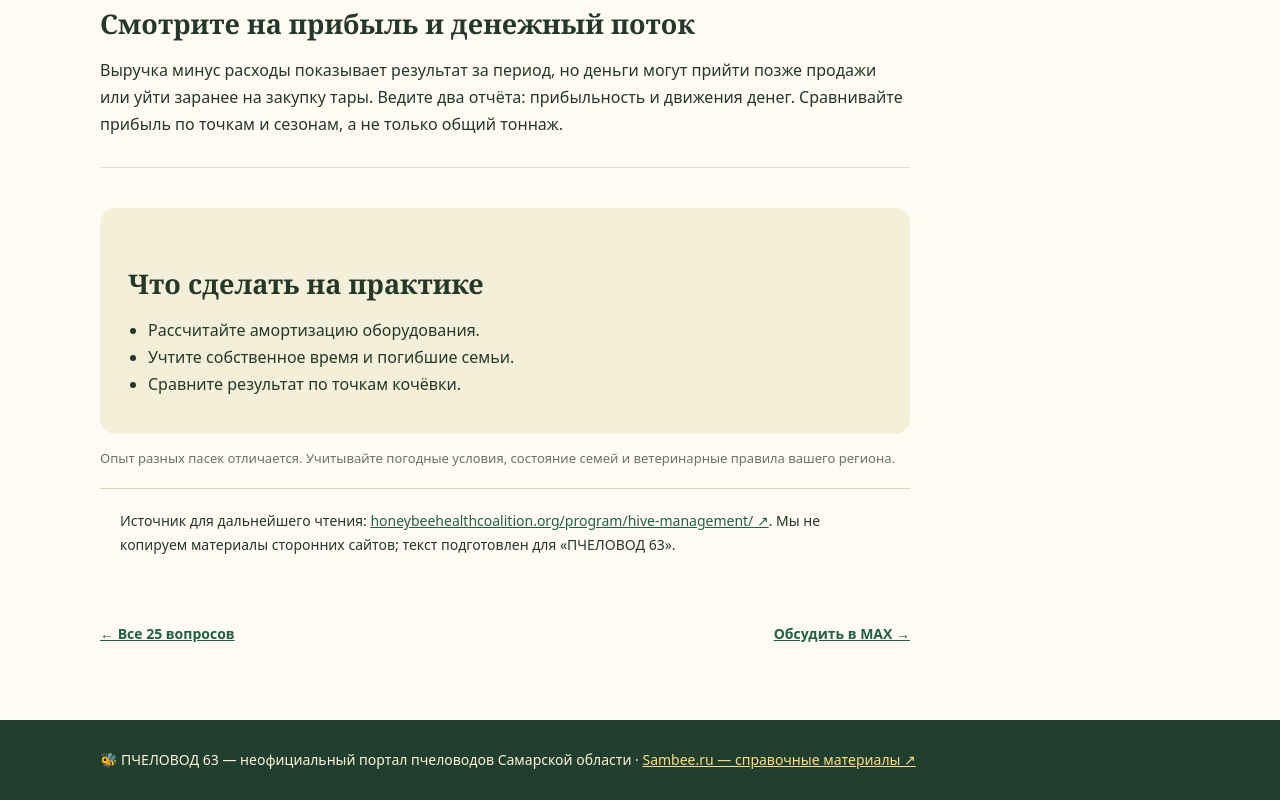
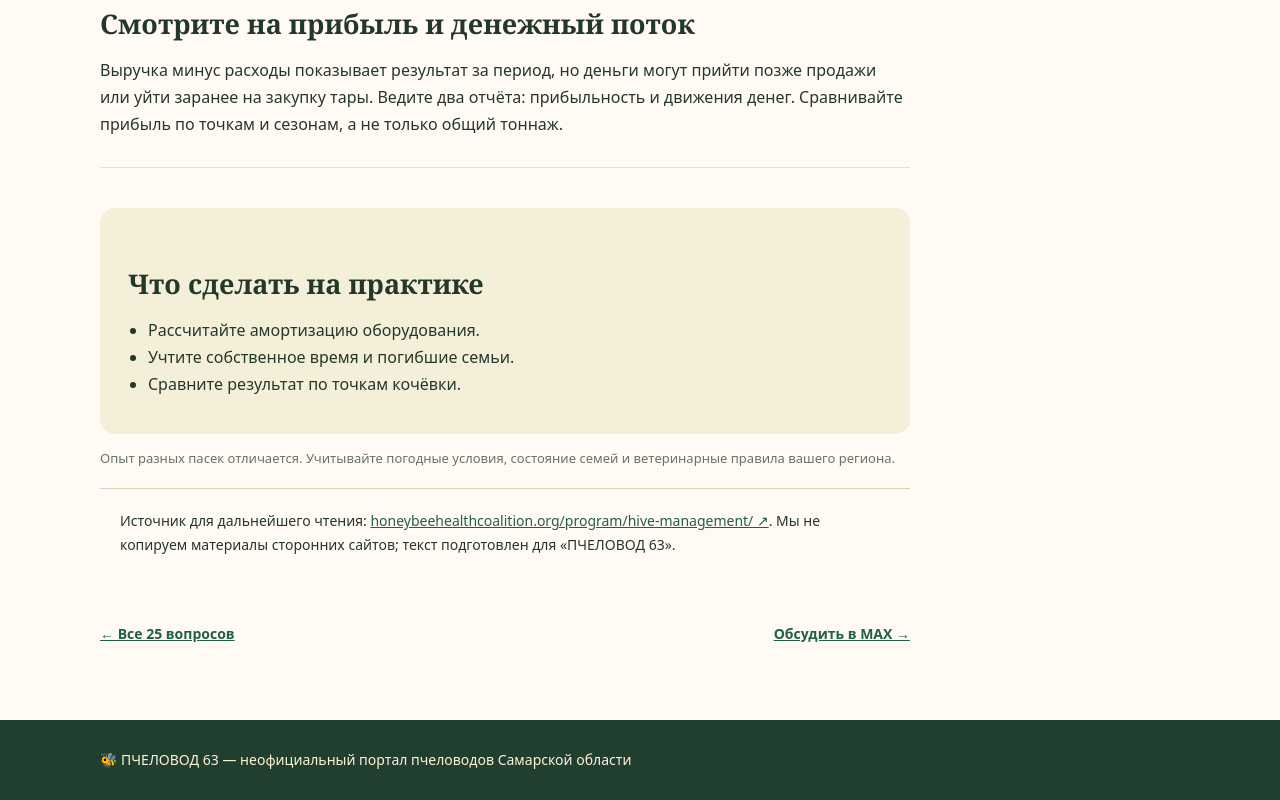
Before and after one commit to komahdop-ctrl/pchelovod63-website, a website built with Vite: page articles/sebestoimost-meda.html in a window 1280 px wide. Shown: the part 1260-2060 px from the top of the page. Built offline with nearby package versions, Linux system fonts and the light colour scheme.

Commit message:
Remove unapproved external reference from article

```diff
--- a/articles/sebestoimost-meda.html
+++ b/articles/sebestoimost-meda.html
@@ -1,4 +1,4 @@
 <!doctype html><html lang="ru"><head><meta charset="utf-8"><meta name="viewport" content="width=device-width,initial-scale=1"><meta name="description" content="Выручка от банок — ещё не прибыль."><title>Как рассчитать себестоимость мёда и настоящую прибыль пасеки? — ПЧЕЛОВОД 63</title><link rel="stylesheet" href="style.css"></head><body><header><div class="wrap top"><a class="brand" href="../">🐝 ПЧЕЛОВОД <em>63</em></a><nav><a href="../">Главная</a><a href="index.html">Все статьи</a><a href="../apiaries/index.html">Пасеки</a><a href="../organizations/index.html">Организации</a></nav></div></header><div class="hero"><div class="wrap"><div class="eyebrow">Промышленным пасекам · Практические материалы</div><h1>Как рассчитать себестоимость мёда и настоящую прибыль пасеки?</h1><p>Выручка от банок — ещё не прибыль.</p><div class="meta">Редакция «ПЧЕЛОВОД 63» · октябрь 2026 · материал общего характера</div></div></div><main class="wrap content"><article class="article"><section><h2>Считайте затраты полностью</h2><p>Включайте сахар и корма, маток, вощину, препараты, топливо, аренду, электроэнергию, тару, этикетку, доставку, комиссии, зарплату и оплату своего труда. Добавьте амортизацию ульев, медогонки, транспорта и помещения. Иначе прибыль будет завышена.</p></section>
 <section><h2>Учитывайте потери</h2><p>Гибель семей, неплодные матки, порча рамок и непроданный мёд — часть экономики. Затраты на восстановление семей не исчезают только потому, что оплачены зимой. Разделяйте производственные расходы и личные траты.</p></section>
 <section><h2>Простая формула</h2><p>Себестоимость одного килограмма товарного мёда равна всем относимым расходам за период, делённым на фактически реализуемые килограммы. Для многопродуктовой пасеки распределяйте общие расходы между мёдом, отводками, матками, воском и опылением по заранее выбранному принципу.</p></section>
-<section><h2>Смотрите на прибыль и денежный поток</h2><p>Выручка минус расходы показывает результат за период, но деньги могут прийти позже продажи или уйти заранее на закупку тары. Ведите два отчёта: прибыльность и движения денег. Сравнивайте прибыль по точкам и сезонам, а не только общий тоннаж.</p></section><aside class="check"><h2>Что сделать на практике</h2><ul><li>Рассчитайте амортизацию оборудования.</li><li>Учтите собственное время и погибшие семьи.</li><li>Сравните результат по точкам кочёвки.</li></ul></aside><p class="hint">Опыт разных пасек отличается. Учитывайте погодные условия, состояние семей и ветеринарные правила вашего региона.</p><div class="source">Источник для дальнейшего чтения: <a href="https://honeybeehealthcoalition.org/program/hive-management/" target="_blank" rel="noopener noreferrer">honeybeehealthcoalition.org/program/hive-management/ ↗</a>. Мы не копируем материалы сторонних сайтов; текст подготовлен для «ПЧЕЛОВОД 63».</div><nav class="pager"><a href="index.html">← Все 25 вопросов</a><a href="https://max.ru/join/AyeqmcceXrj0-DUU6eYFV_1aW947vEiFZJuWvVIrmQ8" target="_blank" rel="noopener noreferrer">Обсудить в MAX →</a></nav></article></main><footer><div class="wrap">🐝 ПЧЕЛОВОД 63 — неофициальный портал пчеловодов Самарской области · <a href="https://sambee.ru/" target="_blank" rel="noopener noreferrer">Sambee.ru — справочные материалы ↗</a></div></footer></body></html>
+<section><h2>Смотрите на прибыль и денежный поток</h2><p>Выручка минус расходы показывает результат за период, но деньги могут прийти позже продажи или уйти заранее на закупку тары. Ведите два отчёта: прибыльность и движения денег. Сравнивайте прибыль по точкам и сезонам, а не только общий тоннаж.</p></section><aside class="check"><h2>Что сделать на практике</h2><ul><li>Рассчитайте амортизацию оборудования.</li><li>Учтите собственное время и погибшие семьи.</li><li>Сравните результат по точкам кочёвки.</li></ul></aside><p class="hint">Опыт разных пасек отличается. Учитывайте погодные условия, состояние семей и ветеринарные правила вашего региона.</p><div class="source">Источник для дальнейшего чтения: <a href="https://honeybeehealthcoalition.org/program/hive-management/" target="_blank" rel="noopener noreferrer">honeybeehealthcoalition.org/program/hive-management/ ↗</a>. Мы не копируем материалы сторонних сайтов; текст подготовлен для «ПЧЕЛОВОД 63».</div><nav class="pager"><a href="index.html">← Все 25 вопросов</a><a href="https://max.ru/join/AyeqmcceXrj0-DUU6eYFV_1aW947vEiFZJuWvVIrmQ8" target="_blank" rel="noopener noreferrer">Обсудить в MAX →</a></nav></article></main><footer><div class="wrap">🐝 ПЧЕЛОВОД 63 — неофициальный портал пчеловодов Самарской области</div></footer></body></html>
```
